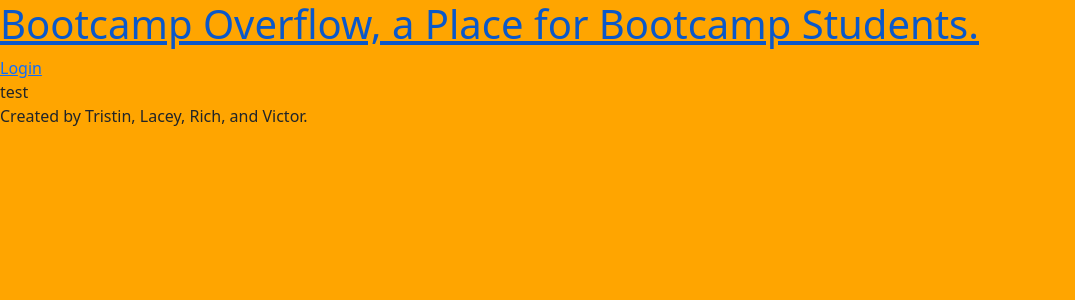
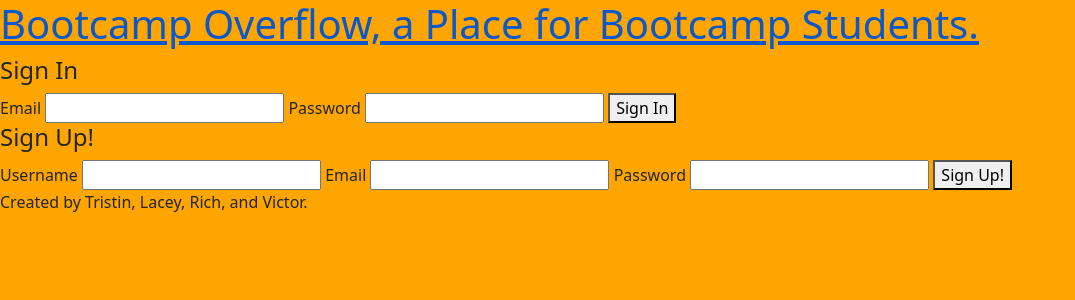
Before and after one commit to TristinNguyen/Bootcamp-Overflow, a Node server app: template views/homepage.handlebars in a window 1280 px wide. Shown: the top 300 px of the page, without its empty margins (0-1075 px from the left). Run offline with Node 20, Linux system fonts and the light colour scheme; the template is opened without the code that fills it, so the values that code supplies are empty; some libraries are stand-ins or nearby versions.

Commit message:
got main hb working as intended but dashboard not linking

```diff
--- a/public/javascript/login.js
+++ b/public/javascript/login.js
@@ -14,7 +14,7 @@ async function signupFormHandler(event) {
             headers: {"Content-Type": "application/json"}
         });
         if (response.ok) {
-            document.location.replace("/dashboard");
+            document.location.replace("/dashboard/");
         }
         else {
             alert(response.statusText);
@@ -35,7 +35,7 @@ async function loginFormHandler(event) {
             headers: {"Content-Type": "application/json"}
         });
         if (response.ok) {
-            document.location.replace("/dashboard");
+            document.location.replace("/dashboard/");
         }
         else {
             alert(response.statusText);
--- a/views/homepage.handlebars
+++ b/views/homepage.handlebars
@@ -1,14 +1,34 @@
-{{!-- <article class="post">
-    <div class="title">
-        <a href="{{post_url}}" target="_blank">{{title}}</a>
-        <span>{{post_url}}</span>
-    </div>
-    <div class="meta">
-        {{vote_count}} point(s) by {{user.name}} on
-        {{created_at}}
-        |
-        <a href="/post/{{id}}">{{comments.length}} comment(s)</a>
-    </div>
-</article> --}}
+<article class="login-options">
+<form class="login-form">
+  <div class="login">
+    <h4 class="">Sign In</h4>
+    <label for="email-login">Email</label>
+    <input type="text" class="email-login" id="email-login" required/>
 
-<body>test</body>
+
+    <label for="password-login">Password</label>
+    <input type="password" class="password-login" id="password-login">
+    <button type="submit" class="login-form-button">Sign In</button>
+  </div>
+</form>
+
+
+
+<form class="signup-form">
+  <div class="signup">
+    <h4 class="">Sign Up!</h4>
+
+     <label for="username-signup">Username</label>
+    <input type="text" class="username-signup" id="username-signup">
+
+     <label for="password-login">Email</label>
+    <input type="email" class="email-signup" id="email-signup">
+
+    <label for="password-signup">Password</label>
+    <input type="password" class="password-signup" id="password-signup">
+
+    <button type="submit" class="signup-form-button">Sign Up!</button>
+  </div>
+</form>
+</article>
+<script src="/public/javascript/login.js"></script>
--- a/views/layouts/main.handlebars
+++ b/views/layouts/main.handlebars
@@ -19,9 +19,8 @@
       </h1>
       <nav>
         {{#if loggedIn}}
+        <a href="/dashboard"></a>
         <button id="logout" class="logout-button">Logout</button>
-        {{else}}
-        <a href="/login">Login</a>
         {{/if}}
       </nav>
     </header>
@@ -33,7 +32,7 @@
     </footer>
   </div>
   {{#if loggedIn}}
-  <script src="/public/javascript/login.js"></script>
+  <script src="/public/javascript/logout.js"></script>
   {{/if}}
   <!-- Latest compiled and minified JavaScript -->
   <script src="https://cdn.jsdelivr.net/npm/bootstrap@5.2.0-beta1/dist/js/bootstrap.bundle.min.js"</script>
```
Also changed, not shown: views/dashboard.handlebars (added, +17 -0 lines).
